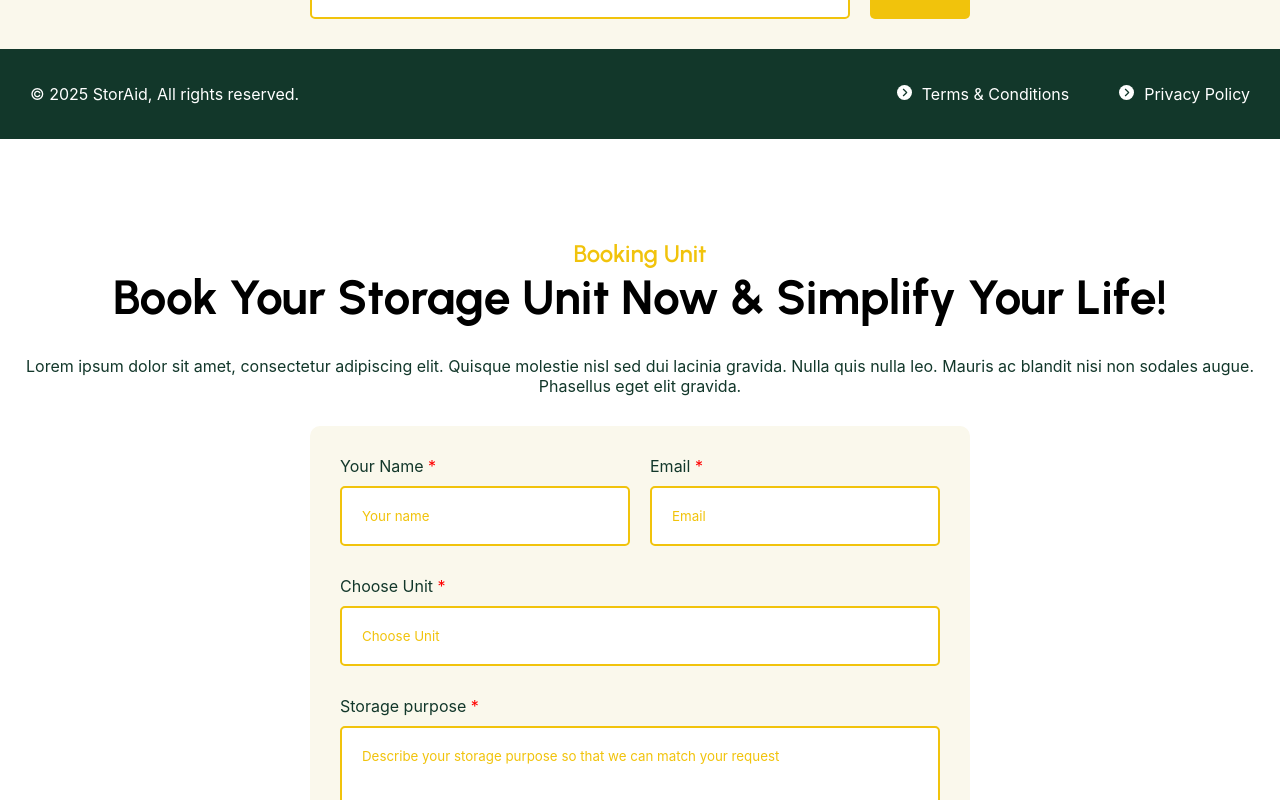
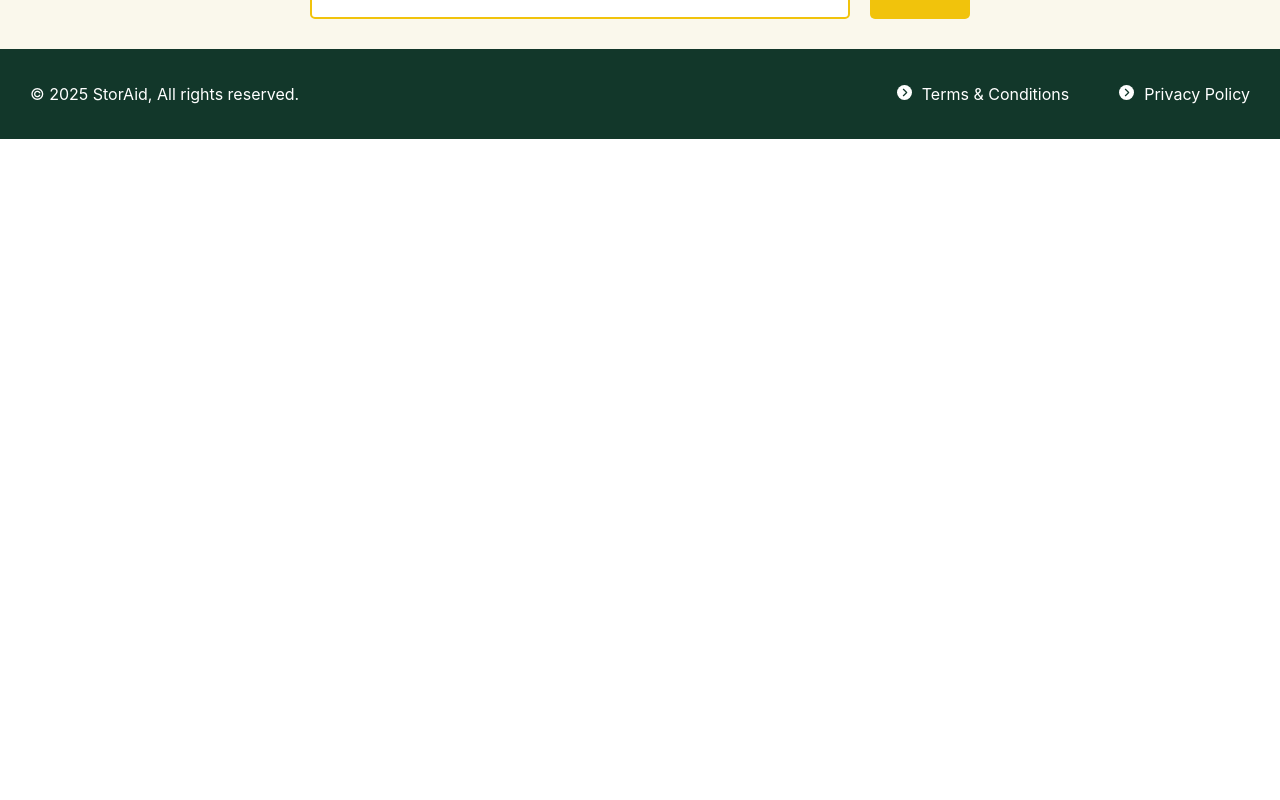
Before and after one commit to ChristofferRiquelme/storaid-project, a React (Vite) app: page / in a window 1280 px wide. Shown: the part 7960-8760 px from the top of the page. After the commit the page ends 8099 px from the top, so only its background shows below. Built offline with nearby package versions, Linux system fonts and the light colour scheme; no server answers.

Commit message:
Updated booking unit component

```diff
--- a/src/main.jsx
+++ b/src/main.jsx
@@ -16,7 +16,6 @@ import BookNow from './components/BookNow.jsx'
 import BlogAndNews from './components/BlogAndNews.jsx'
 import SubscribeOurNewsletter from './components/SubscribeOurNewsletter.jsx'
 import Footer from './components/Footer.jsx'
-import BookingUnit from './components/BookingUnit.jsx'
 
 createRoot(document.getElementById('root')).render(
   <StrictMode>
@@ -42,6 +41,5 @@ createRoot(document.getElementById('root')).render(
     <BlogAndNews />
     <SubscribeOurNewsletter />
     <Footer />
-    <BookingUnit />
   </StrictMode>,
 )
```
